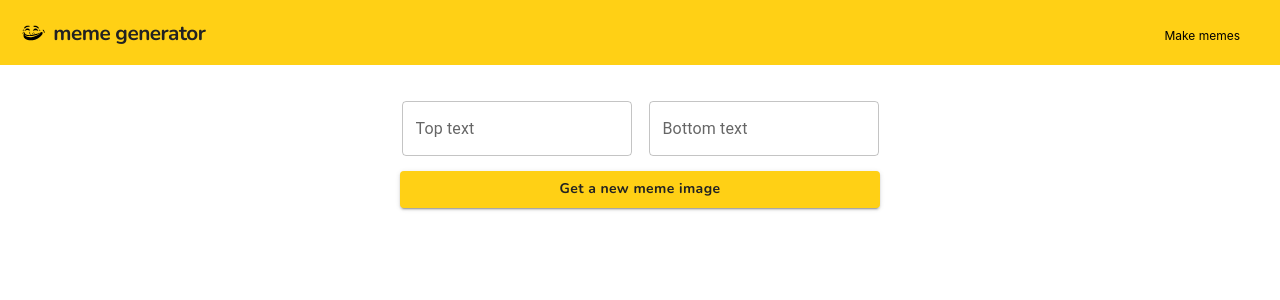
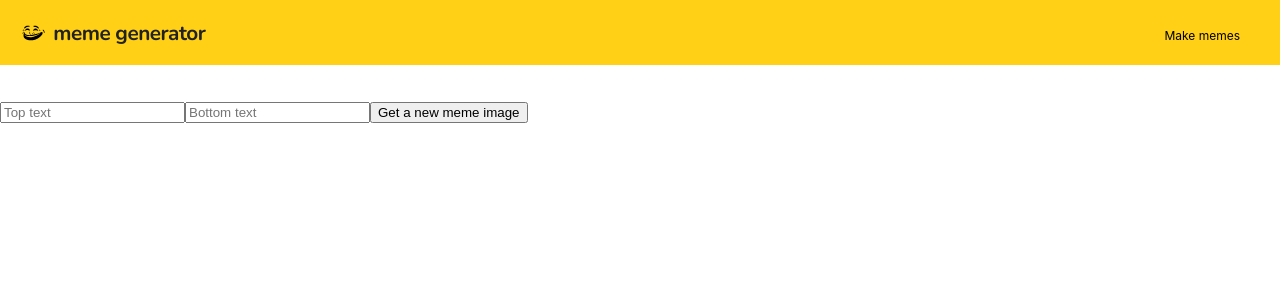
Before and after one commit to lsrzar/meme-gen, a React (Create React App) app: page / in a window 1280 px wide. Shown: the top 300 px of the page. Built offline with nearby package versions, Linux system fonts and the light colour scheme; a web font is replaced by a local one.

Commit message:
Remove Material UI components

```diff
--- a/src/components/Hero.tsx
+++ b/src/components/Hero.tsx
@@ -1,50 +1,36 @@
-import { Button, Grid, styled, TextField } from '@mui/material';
 import React from 'react';
 import './styles/Hero.css';
 
-const YellowTextField = styled(TextField)({
-  '& label.Mui-focused': {
-    color: 'rgb(255, 208, 21)',
-  },
-  '& .MuiInput-underline:after': {
-    borderBottomColor: 'rgb(255, 208, 21)',
-  },
-  '& .MuiOutlinedInput-root': {
-    width: '230px',
-    height: '55px',
-    padding: '10px',
-    '&:hover fieldset': {
-      borderColor: 'rgb(255, 208, 21)',
-    },
-    '&.Mui-focused fieldset': {
-      borderColor: 'rgb(255, 208, 21)',
-    },
-  },
-});
+// const YellowTextField = styled(TextField)({
+//   margin: 'auto',
+//   '& label.Mui-focused': {
+//     color: 'rgb(255, 208, 21)',
+//   },
+//   '& .MuiInput-underline:after': {
+//     borderBottomColor: 'rgb(255, 208, 21)',
+//   },
+//   '& .MuiOutlinedInput-root': {
+//     width: '230px',
+//     height: '55px',
+//     padding: '10px',
+//     '&:hover fieldset': {
+//       borderColor: 'rgb(255, 208, 21)',
+//     },
+//     '&.Mui-focused fieldset': {
+//       borderColor: 'rgb(255, 208, 21)',
+//     },
+//   },
+// });
 
 const Hero: React.FC = () => {
   return (
-    <Grid container justifyContent='center'>
-      <Grid container justifyContent='center' className='Hero'>
-        <YellowTextField
-          id='outlined-basic margin-none'
-          label='Top text'
-          variant='outlined'
-        />
-        <YellowTextField
-          id='outlined-basic margin-none'
-          label='Bottom text'
-          variant='outlined'
-        />
-      </Grid>
-      <Button
-        id='button-meme-img'
-        variant='contained'
-        sx={{ backgroundColor: 'rgb(255, 208, 21)' }}
-      >
-        Get a new meme image
-      </Button>
-    </Grid>
+    <main className='Hero'>
+      <form className='hero--form'>
+        <input type='text' placeholder='Top text' className='form--input' />
+        <input type='text' placeholder='Bottom text' className='form--input' />
+        <button className='form--button'>Get a new meme image</button>
+      </form>
+    </main>
   );
 };
 
```
